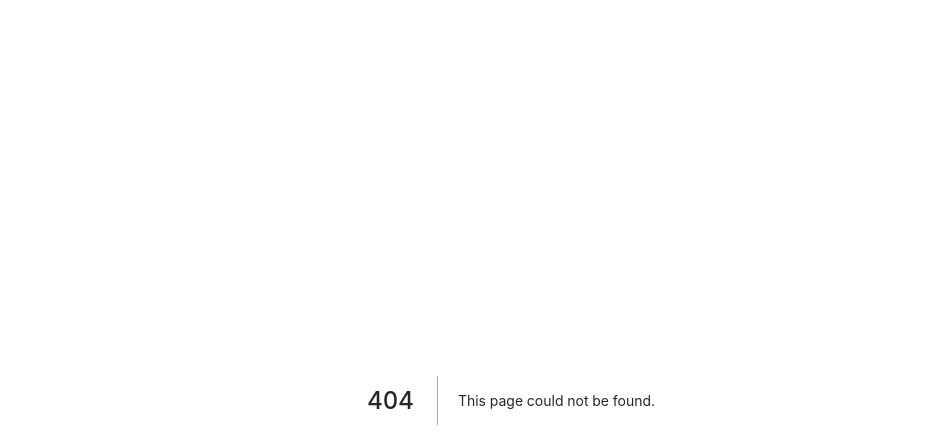
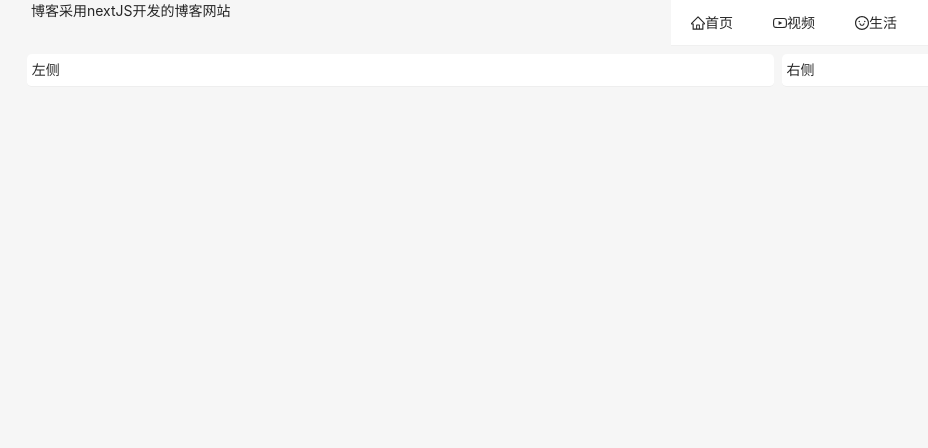
Before and after one commit to GhostyCHEN/react_blog, a Next.js app: page /detailed in a window 1280 px wide. Before the commit this address had no page. Shown: the top 448 px of the page, without its empty margins (129-1057 px from the left). Built offline with nearby package versions, Linux system fonts and the light colour scheme.

Commit message:
增加list和detailed页面

```diff
--- /dev/null
+++ b/pages/detailed.js
@@ -0,0 +1,23 @@
+import React from 'react'
+import Head from 'next/head'
+import {Row, Col} from 'antd'
+import Header from '../components/Header'
+
+const Detailed = () => (
+  <>
+    <Head>
+      <title>Detailed</title>
+    </Head>
+    <Header />
+    <Row className="comm-main" type="flex" justify="center">
+      <Col className="comm-left" xs={24} sm={24} md={16} lg={18} xl={14}  >
+        左侧
+      </Col>
+
+      <Col className="comm-right" xs={0} sm={0} md={7} lg={5} xl={4}>
+        右侧
+      </Col>
+    </Row>
+ </>
+)
+export default Detailed
```
Also changed, not shown: pages/list.js (added, +23 -0 lines).
